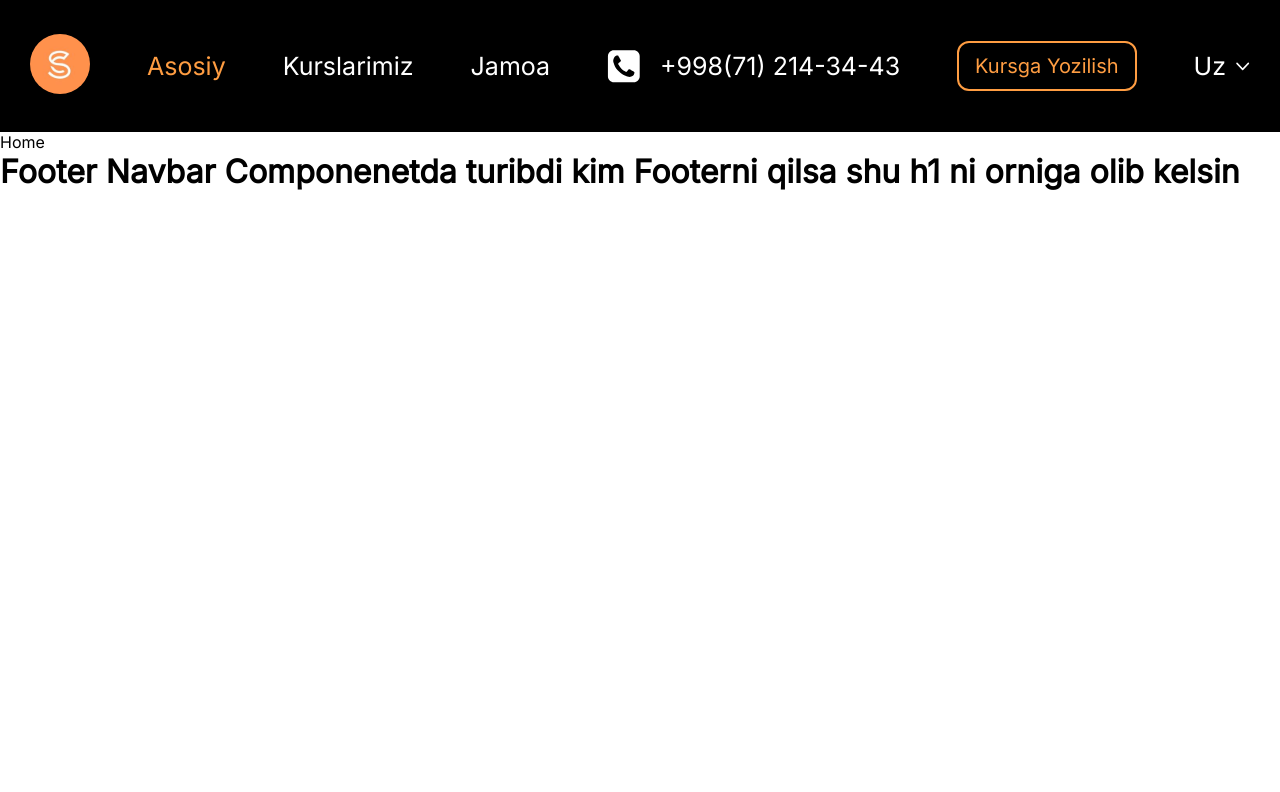
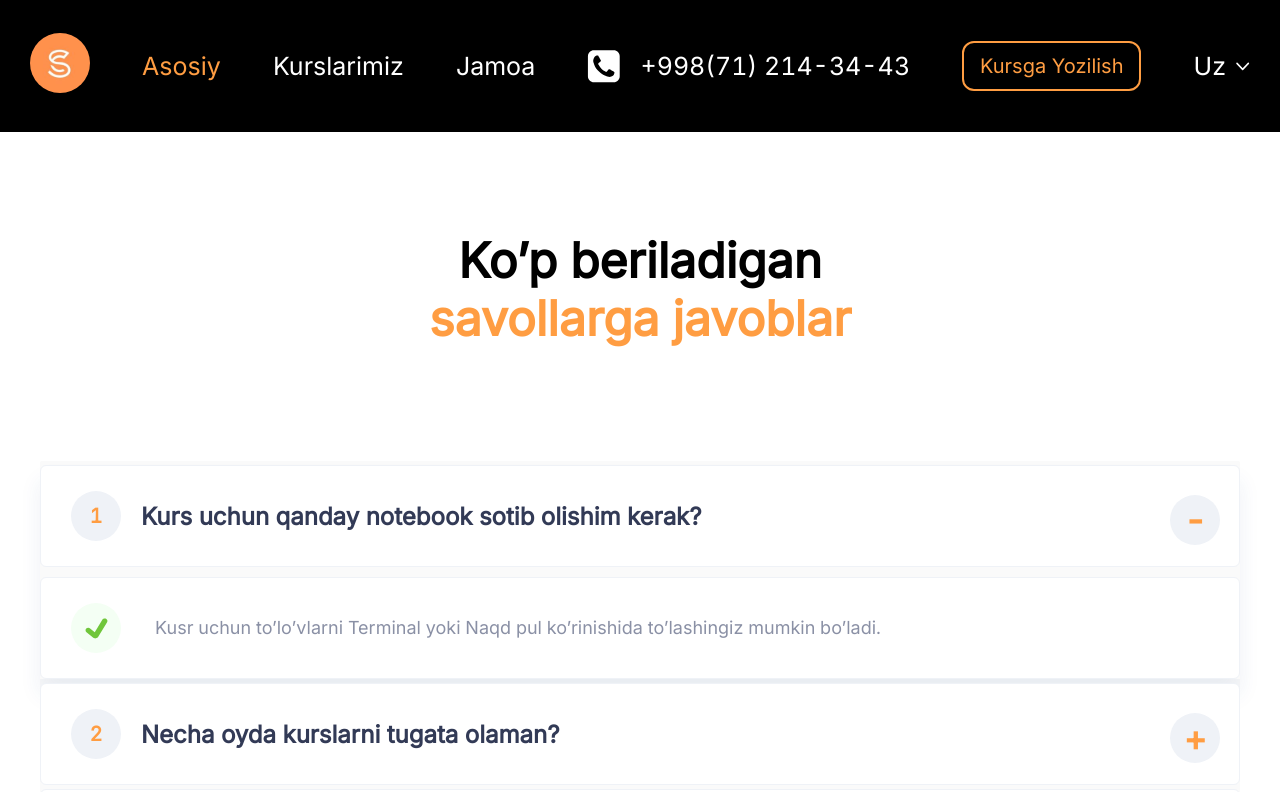
Before and after one commit to incodeuz/contact-school, a React (Create React App) app: page /home in a window 1280 px wide. Shown: the top 792 px of the page. Built offline with nearby package versions, Linux system fonts and the light colour scheme.

Commit message:
done question

```diff
--- /dev/null
+++ b/src/components/Question/index.jsx
@@ -0,0 +1,49 @@
+import React from 'react';
+import { questionData } from '../../mock/question';
+import { CollapseStyle, Container, Div, Flexing, Wrap } from './style';
+
+const { Panel } = CollapseStyle;
+
+const Question = () => {
+  const onChange = (key) => {
+    console.log(key);
+  };
+
+  return (
+    <Container>
+      <Container.Header>
+         Ko’p beriladigan <span>savollarga javoblar</span>
+      </Container.Header>
+
+
+      <CollapseStyle defaultActiveKey={['1']} onChange={onChange}>
+        {questionData.map((value) => {
+          return (
+            <Panel
+              header={
+                <Flexing>
+                  <Div>
+                    <Flexing.Circle>{value.id}</Flexing.Circle>
+                    <Flexing.Title className='text'>
+                      {value.title}
+                    </Flexing.Title>
+                  </Div>
+                </Flexing>
+              }
+              key={value.id}
+            >
+              <Wrap>
+                <Wrap.TickCon>
+                  <Wrap.Icons />
+                </Wrap.TickCon>
+                <CollapseStyle.Text>{value.item}</CollapseStyle.Text>
+              </Wrap>
+            </Panel>
+          );
+        })}
+      </CollapseStyle>
+    </Container>
+  );
+};
+
+export default Question;
--- /dev/null
+++ b/src/components/Question/style.js
@@ -0,0 +1,265 @@
+import styled from 'styled-components';
+import { Collapse } from 'antd';
+import { ReactComponent as tick } from '../../assets/icons/check.svg';
+
+const Container = styled.div`
+  width: 100%;
+  max-width: 1400px;
+  margin: 100px auto;
+  display: flex;
+  flex-direction: column;
+  align-items: center;
+  @media (max-width: 1400px) {
+    padding-left: 40px;
+    padding-right: 40px;
+  }
+  @media (max-width: 420px) {
+    padding-left: 20px;
+    padding-right: 30px;
+  }
+
+  .ant-collapse {
+    width: 100%;
+    border: none;
+  }
+
+  .ant-collapse > .ant-collapse-item > .ant-collapse-header {
+    background: #ffffff;
+    border: 1px solid #eff2f7 !important;
+    border-radius: 6px;
+    padding: 25px 30px;
+    margin: 4px 0px;
+  }
+  .ant-collapse > .ant-collapse-item {
+    border: none !important;
+  }
+
+  .ant-collapse-item-active {
+    box-shadow: 0px 16px 20px rgba(32, 81, 137, 0.08);
+  }
+
+  .ant-collapse-content > .ant-collapse-content-box {
+    padding: 25px 100px 25px 30px;
+  }
+
+  .ant-collapse-content {
+    border: none;
+    background: #ffffff;
+    border: 1px solid #eff2f7;
+    border-radius: 6px;
+    height: 100%;
+    margin-top: 10px;
+    position: relative;
+  }
+
+  .ant-collapse > .ant-collapse-item > .ant-collapse-header {
+    display: block;
+  }
+
+  .ant-collapse-item {
+    position: relative;
+  }
+
+  .ant-collapse-item::before {
+    content: '+';
+    background: #eff2f7;
+    width: 50px;
+    height: 50px;
+    display: flex;
+    align-items: center;
+    justify-content: center;
+    font-style: normal;
+    font-weight: 600;
+    font-size: 35px;
+
+
+    color: #FF9D42;
+    border-radius: 50%;
+    position: absolute;
+    top: 30px;
+    right: 20px;
+    z-index: 999;
+  }
+
+  .ant-collapse-item-active::before {
+    content: '-';
+  }
+
+  .ant-collapse-item-active .text {
+    color: #1d72d2;
+  }
+
+  .ant-collapse-expand-icon {
+    display: none;
+  }
+
+   .ant-collapse-item-active .text{
+    color: #323A56;
+  }
+
+  p {
+    margin: 0;
+  }
+
+  @media (max-width: 900px) {
+    .ant-collapse > .ant-collapse-item > .ant-collapse-header {
+      padding: 20px;
+      padding-right: 30px;
+    }
+    .ant-collapse-content > .ant-collapse-content-box {
+      padding: 25px 20px 25px 20px;
+    }
+  }
+  @media (max-width: 600px) {
+    .ant-collapse-item::before {
+      width: 40px;
+      height: 40px;
+      font-size: 22px;
+      top: 20px;
+    }
+  }
+`;
+
+Container.Header = styled.div`
+  width: 50%;
+  font-style: normal;
+  font-weight: 700;
+  font-size: 48px;
+  line-height: 58px;
+  text-align: center;
+  color: #000000;
+  margin-bottom: 113px;
+
+  span{
+    color: #FF9D42;
+  }
+  @media (max-width: 1400px) {
+    width: 50%;
+  }
+  @media (max-width: 900px) {
+    width: 70%;
+  }
+  @media (max-width: 600px) {
+    width: 100%;
+    font-size: 38px;
+    line-height: 45px;
+    margin-bottom: 70px;
+  }
+  @media(max-width: 375px){
+    font-size: 30px;
+    line-height: 36px;
+    margin-bottom: 50px;
+  }
+`;
+
+Container.Text = styled.div`
+  margin: 16px 0px 60px 0px;
+  @media (max-width: 1150px) {
+    width: 80%;
+    margin: 9px 0px 20px 0px;
+  }
+  @media (max-width: 600px) {
+    width: 100%;
+  }
+`;
+
+const CollapseStyle = styled(Collapse)``;
+
+CollapseStyle.Text = styled.div`
+  font-style: normal;
+  font-weight: 400;
+  font-size: 18px;
+  line-height: 30px;
+  color: #8a90a5;
+  width: 90%;
+  @media (max-width: 900px) {
+    width: 100%;
+  }
+  @media (max-width: 600px) {
+    font-size: 14px;
+    line-height: 22px;
+  }
+`;
+
+const Flexing = styled.div`
+  display: flex;
+  align-items: center;
+  justify-content: space-between;
+  width: 100%;
+`;
+
+Flexing.Circle = styled.div`
+  background: #eff2f7;
+  width: 50px;
+  height: 50px;
+  display: flex;
+  align-items: center;
+  justify-content: center;
+  font-style: normal;
+  font-weight: 600;
+  font-size: 20px;
+  line-height: 24px;
+  color: #FF9D42;
+  border-radius: 50%;
+  @media (max-width: 600px) {
+    width: 40px;
+    height: 40px;
+    font-size: 16px;
+  }
+
+
+
+`;
+
+Flexing.Title = styled.div`
+  font-style: normal;
+  font-weight: 600;
+  font-size: 24px;
+  line-height: 29px;
+  color: #323A56;
+  margin-left: 20px;
+  padding-right: 20px;
+  @media (max-width: 1150px) {
+    font-size: 18px;
+  }
+  @media (max-width: 900px) {
+    width: 80%;
+    text-align: left;
+  }
+  @media (max-width: 600px) {
+    width: 70%;
+    line-height: 20px;
+    font-size: 16px;
+  }
+  @media (max-width: 420px) {
+    width: 70%;
+    line-height: 16px;
+    font-size: 12px;
+  }
+`;
+
+const Div = styled.div`
+  display: flex;
+  align-items: center;
+`;
+
+// tick
+const Wrap = styled.div`
+  display: flex;
+  align-items: center;
+`;
+
+Wrap.TickCon = styled.div`
+  background: #f4fff4;
+  width: 50px;
+  height: 50px;
+  display: flex;
+  align-items: center;
+  justify-content: center;
+  border-radius: 50%;
+  margin-right: 34px;
+`;
+
+Wrap.Icons = styled(tick)``;
+
+export { Container, Wrap, Flexing, Div, CollapseStyle };
--- /dev/null
+++ b/src/mock/question.js
@@ -0,0 +1,38 @@
+export const questionData = [
+  {
+    id: 1,
+    title: 'Kurs uchun qanday notebook sotib olishim kerak?',
+    item: "Kusr uchun to’lo’vlarni Terminal yoki Naqd pul ko’rinishida to’lashingiz mumkin bo’ladi. ",
+  },
+  {
+    id: 2,
+    title: 'Necha oyda kurslarni tugata olaman?',
+    item: "Kusr uchun to’lo’vlarni Terminal yoki Naqd pul ko’rinishida to’lashingiz mumkin bo’ladi. ",
+  },
+  {
+    id: 3,
+    title: "Birinchi darsni ko'rdim lekin keyingi darslar nega ochilmayabdi?",
+    item: "Kusr uchun to’lo’vlarni Terminal yoki Naqd pul ko’rinishida to’lashingiz mumkin bo’ladi. ",
+  },
+  {
+    id: 4,
+    title: 'Vazifani yubordim lekin yangi mavzu nega ochilmadi?',
+    item: "Kusr uchun to’lo’vlarni Terminal yoki Naqd pul ko’rinishida to’lashingiz mumkin bo’ladi. ",
+  },
+  {
+    id: 5,
+    title:
+      'Kursni sotib olganimdan keyin kursdan qancha vaqt foydalana olaman?',
+    item: "Kusr uchun to’lo’vlarni Terminal yoki Naqd pul ko’rinishida to’lashingiz mumkin bo’ladi. ",
+  },
+  {
+    id: 6,
+    title: "Kurs uchun to'lovlar qanday usullarda amalga oshirish mumkin?",
+    item: "Kusr uchun to’lo’vlarni Terminal yoki Naqd pul ko’rinishida to’lashingiz mumkin bo’ladi. ",
+  },
+  {
+    id: 7,
+    title: "Dars o'tish jarayonini bilish uchun bepul kurslar mavjudmi?",
+    item: "Kusr uchun to’lo’vlarni Terminal yoki Naqd pul ko’rinishida to’lashingiz mumkin bo’ladi. ",
+  },
+];
--- a/src/pages/Home/index.jsx
+++ b/src/pages/Home/index.jsx
@@ -1,8 +1,11 @@
 import React from 'react'
+import Question from '../../components/Question'
 
 export const Home = () => {
   return (
-    <div>Home</div>
+    <div>
+      <Question/>
+    </div>
   )
 }
 
--- a/src/style.css
+++ b/src/style.css
@@ -1,4 +1,6 @@
 @import url("https://fonts.googleapis.com/css2?family=Inter&display=swap");
+@import 'antd/dist/antd.css';
+
 
 * {
   padding: 0;
```
Also changed, not shown: src/assets/icons/check.svg (added).
